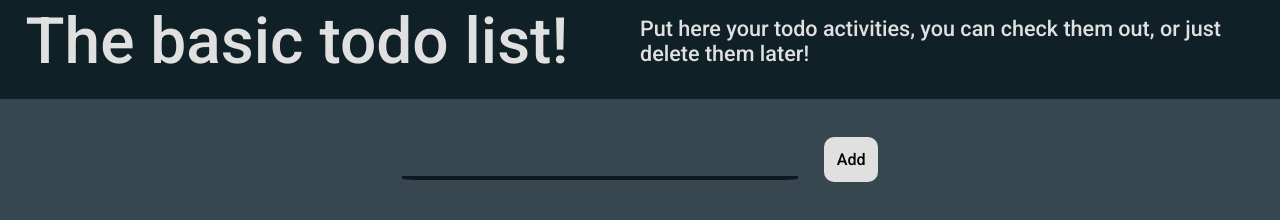
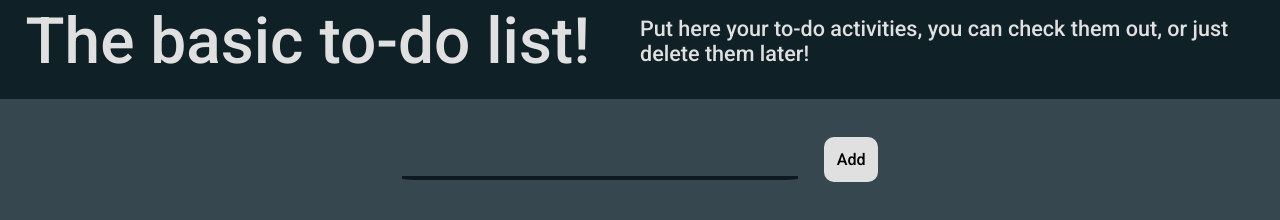
Before and after one commit to federicoig/todo-list, a plain HTML site: page index.html in a window 1280 px wide. Drawn offline with Linux system fonts and the light colour scheme.

Commit message:
Update index.html

```diff
--- a/index.html
+++ b/index.html
@@ -10,8 +10,8 @@
 </head>
 <body>
     <div class="title">
-        <h2>The basic todo list!</h2>
-        <p>Put here your todo activities, you can check them out, or just delete them later!</p>
+        <h2>The basic to-do list!</h2>
+        <p>Put here your to-do activities, you can check them out, or just delete them later!</p>
     </div>
     <div>
         <form>
```
